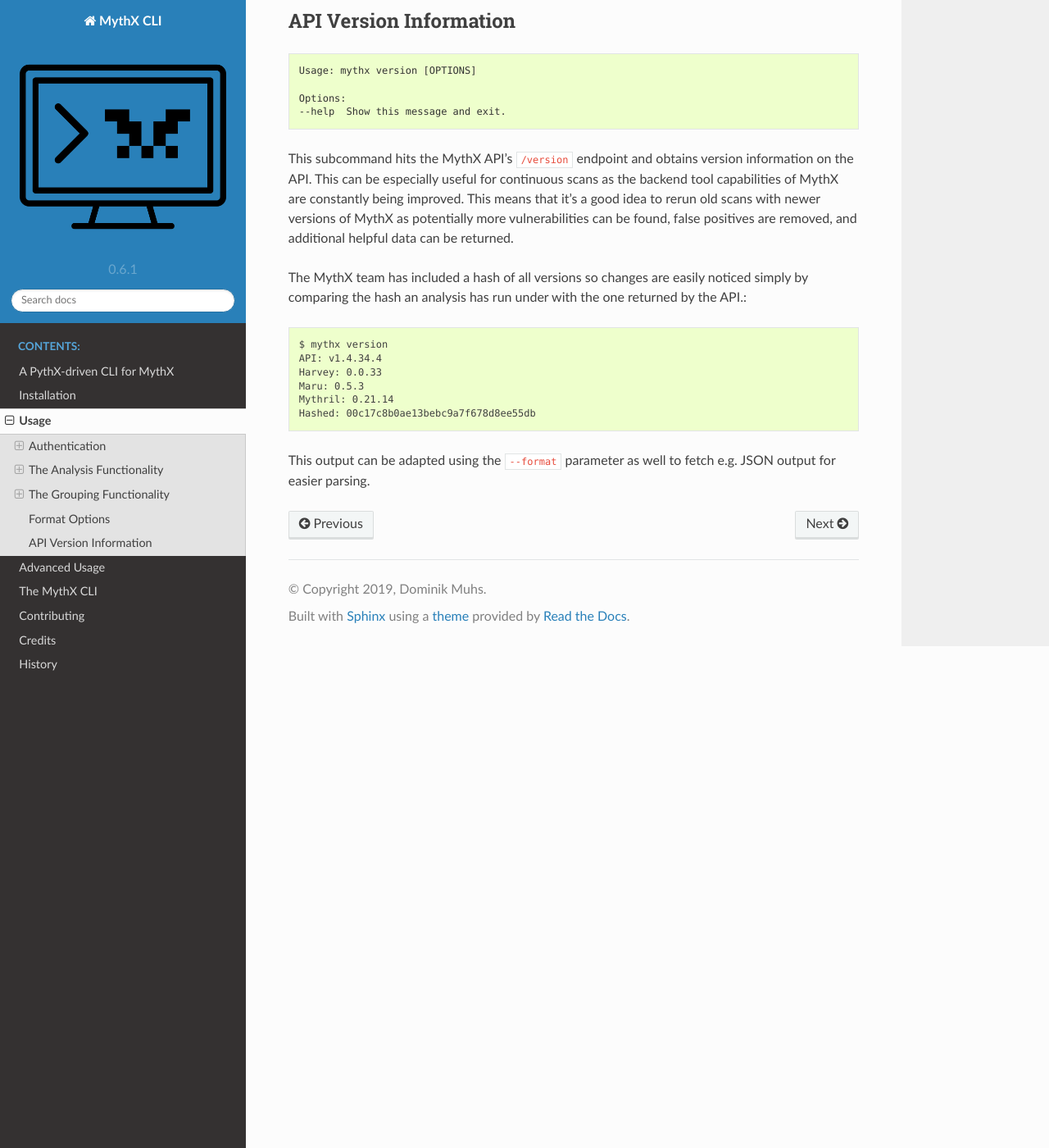
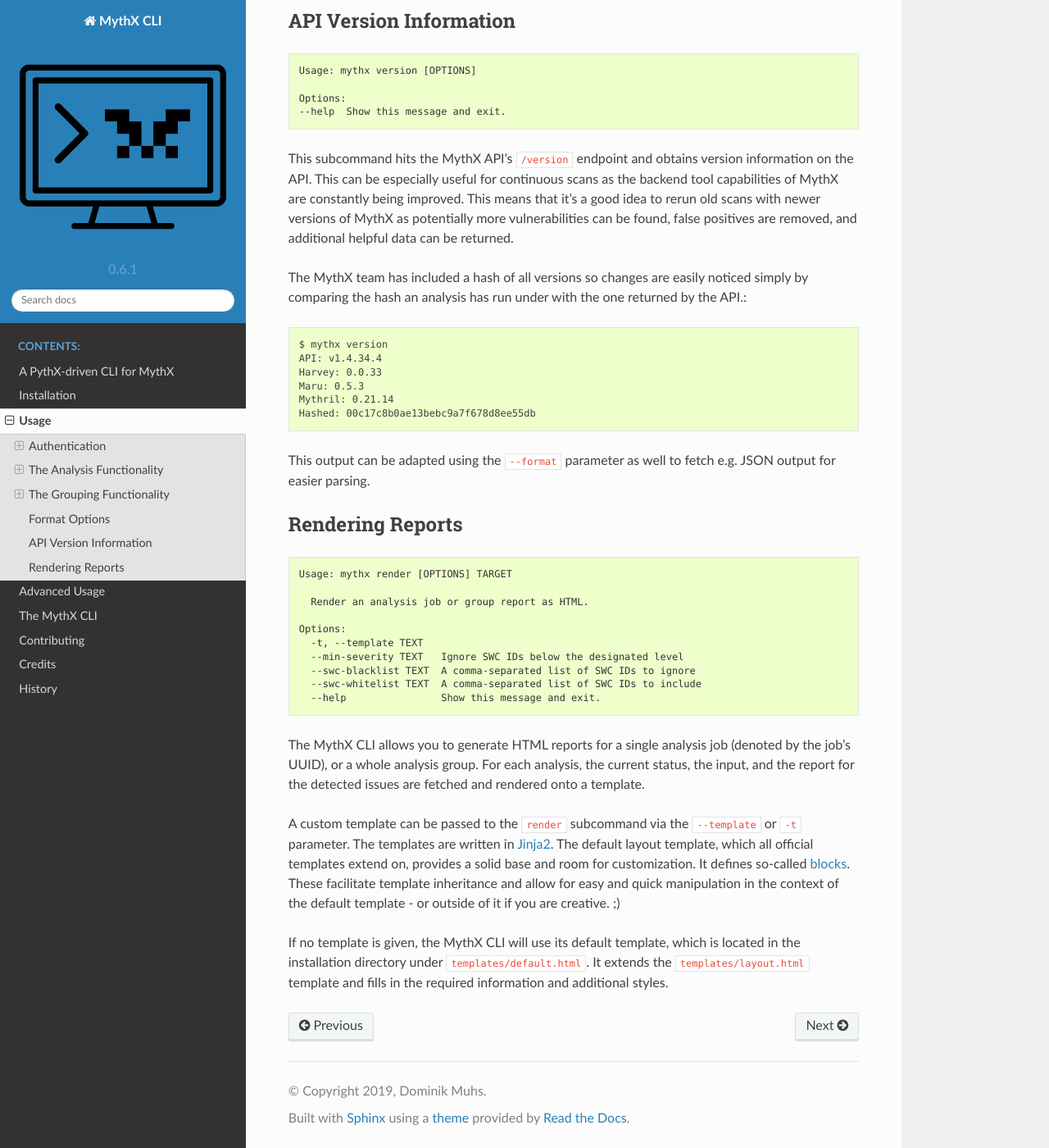
Before and after one commit to Consensys/mythx-cli, a Sphinx documentation site: the page built from docs/usage.rst, in a window 1280 px wide and 1400 px high, scrolled down 7081 px. Shown: the whole window at 82% size. Built offline with Sphinx 7.4.7 and the Read the Docs theme 2.0.0, drawn with Linux system fonts in a browser that asks for light colours; pages that are not in the unit, such as notebooks, are missing from menus.

Commit message:
Add usage docs on HTML renderer

```diff
--- a/docs/usage.rst
+++ b/docs/usage.rst
@@ -418,3 +418,39 @@
 
 This output can be adapted using the :code:`--format` parameter as well to
 fetch e.g. JSON output for easier parsing.
+
+
+Rendering Reports
+-----------------
+
+.. code-block:: console
+
+    Usage: mythx render [OPTIONS] TARGET
+
+      Render an analysis job or group report as HTML.
+
+    Options:
+      -t, --template TEXT
+      --min-severity TEXT   Ignore SWC IDs below the designated level
+      --swc-blacklist TEXT  A comma-separated list of SWC IDs to ignore
+      --swc-whitelist TEXT  A comma-separated list of SWC IDs to include
+      --help                Show this message and exit.
+
+The MythX CLI allows you to generate HTML reports for a single analysis job
+(denoted by the job's UUID), or a whole analysis group. For each analysis,
+the current status, the input, and the report for the detected issues are
+fetched and rendered onto a template.
+
+A custom template can be passed to the :code:`render` subcommand via the
+:code:`--template` or :code:`-t` parameter. The templates are written in
+`Jinja2 <https://jinja.palletsprojects.com/>`_. The default layout template,
+which all official templates extend on, provides a solid base and room for
+customization. It defines so-called
+`blocks <https://jinja.palletsprojects.com/en/2.11.x/templates/#template-inheritance>`_.
+These facilitate template inheritance and allow for easy and quick manipulation
+in the context of the default template - or outside of it if you are creative. ;)
+
+If no template is given, the MythX CLI will use its default template, which is
+located in the installation directory under :code:`templates/default.html`. It
+extends the :code:`templates/layout.html` template and fills in the required
+information and additional styles.
```
